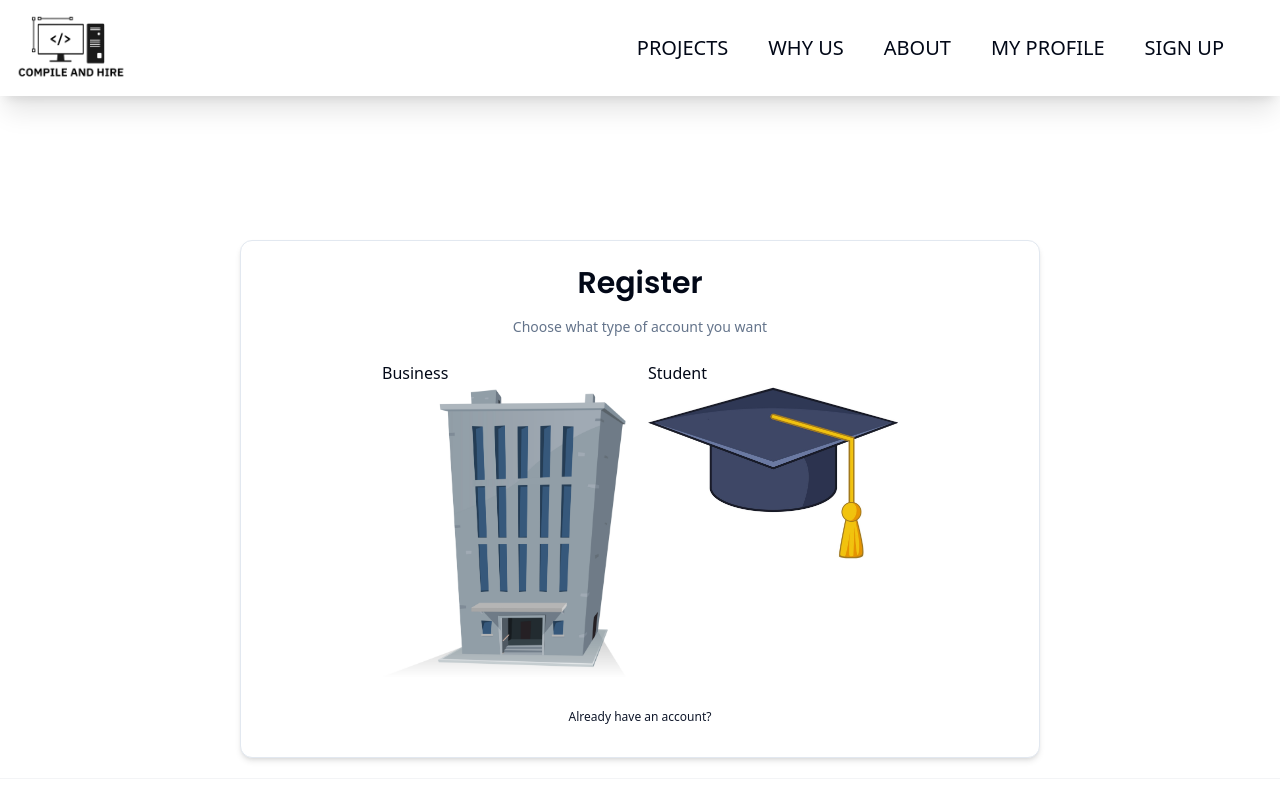
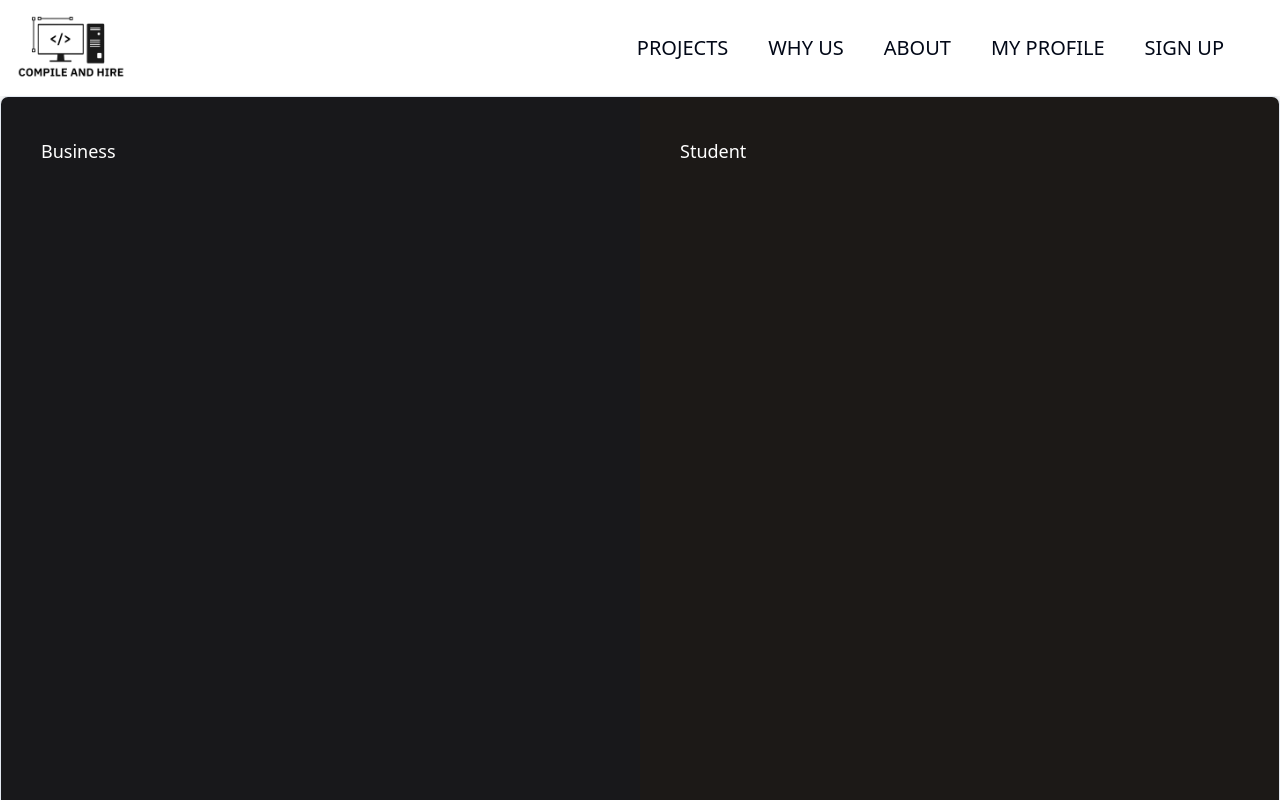
Before and after one commit to thomasbulll/Compile-And-Hire, a Next.js app: page /auth/choose-register-type in a window 1280 px wide. Shown: the top 800 px of the page. Built offline with nearby package versions, Linux system fonts and the light colour scheme; no server answers.

Commit message:
Improve choose register type page

```diff
--- a/app/auth/choose-register-type/page.tsx
+++ b/app/auth/choose-register-type/page.tsx
@@ -1,11 +1,29 @@
-'use client'
+"use client";
 
-import { ChooseRegisterTypeForm } from '@/components/auth/choose-register-type-form';
+import Link from "next/link"
 
-export default function ChooseRegisterTypePage() {
-    return (
-      <main className="main pt-36 flex justify-center items-center xl:flex-row flex-col gap-5">
-        <ChooseRegisterTypeForm />
-      </main>
-    );
+export default function ChooseRegisterType() {
+  return (
+    <div className="main flex justify-center items-center xl:flex-row flex-col gap-5">
+      <div className="grid grid-cols-2 overflow-hidden rounded-[0.5rem] border bg-background shadow w-[1500px] pt-30 h-[800px]">
+        <Link className="bg-zinc-900 hover:bg-stone-800" href="/auth/business-register">
+          <div className="relative hidden h-full flex-col p-10 text-white lg:flex dark:border-r">
+            <div className="absolute inset-0" />
+            <div className="relative z-20 flex items-center text-lg font-medium">
+            Business
+            </div>
+          </div>
+        </Link>
+        <Link className="bg-stone-900 hover:bg-zinc-800" href="/auth/student-register">
+          <div className="relative hidden h-full flex-col p-10 text-white lg:flex dark:border-r">
+              <div className="absolute inset-0" />
+              <div className="relative z-20 flex items-center text-lg font-medium">
+              Student
+              </div>
+          </div>
+        </Link>
+    </div>
+
+    </div>
+  )
   }
--- a/components/auth/choose-register-type-form.tsx
+++ /dev/null
@@ -1,46 +0,0 @@
-import {LargeCardWrapper} from "@/components/auth/large-card-wrapper";
-import Link from "next/link";
-import Image from 'next/image';
-
-export const ChooseRegisterTypeForm = () => {
-    return (
-        <LargeCardWrapper
-        headerLabel="Choose what type of account you want"
-        backButtonHref="/auth/login"
-        backButtonLabel="Already have an account?"
-        headerTitle="Register">
-            <div className="w-full flex justify-center items-center">
-                <div className="flex justify-center">
-                    <div className="mr-4 items-center border-0">
-                        <Link href="/auth/business-register">
-                        <a>Business</a>
-                        <div className="pr-50">
-                            <Image
-                                width="250"
-                                height = "250"
-                                src="/cartoon-office.jpg"
-                                alt="hero"
-                                className='object-contain'
-                            />
-                        </div>
-                        </Link>
-                    </div>
-                    <div className="border-0">
-                        <Link href="/auth/student-register">
-                        <a>Student</a>
-                        <div>
-                            <Image
-                                width="250"
-                                height = "250"
-                                src="/cartoon-graduation-hat.jpg"
-                                alt="hero"
-                                className='object-contain'
-                            />
-                        </div>
-                        </Link>
-                    </div>
-                </div>
-            </div>
-        </LargeCardWrapper>
-    )
-}
```
